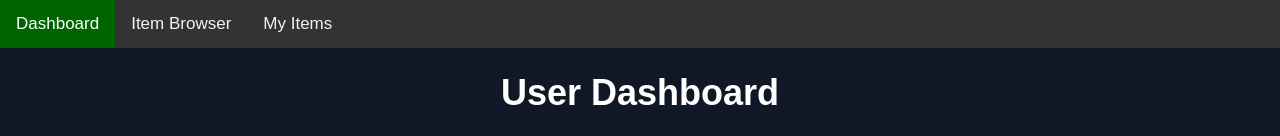
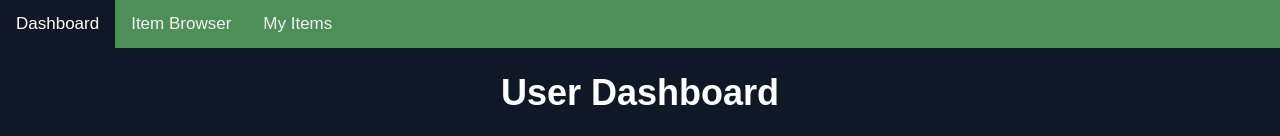
Before and after one commit to George5683/FEEDS, a website: page Resources/HTML/dashboard.html in a window 1280 px wide. Shown: the top 136 px of the page. Drawn offline with Linux system fonts and the light colour scheme; grey boxes are pictures that could not be loaded.

Commit message:
changed color of nav bar for dashboard

```diff
--- a/Resources/CSS/dashboard.css
+++ b/Resources/CSS/dashboard.css
@@ -10,7 +10,7 @@
 }
 
 .topnav {
-  background-color: #333;
+  background-color: #4e8f58;
   overflow: hidden;
   width: 100%
 }
@@ -26,13 +26,13 @@
 
 /* Change the color of links on hover */
 .topnav a:hover {
-  background-color: #4e8f58;
-  color: black;
+  background-color: #101827;
+  color: white;
 }
 
 /* Add a color to the active/current link */
 .topnav a.active {
-  background-color: darkgreen;
+  background-color: #101827;
   color: white;
 }
 
--- a/Resources/CSS/item-browser.css
+++ b/Resources/CSS/item-browser.css
@@ -6,7 +6,6 @@ body {
     display: flex;
     flex-direction: column; /* Stack elements vertically */
     justify-content: flex-start;
-    height: 100vh;
     background-color: #101827;
 }
 /* Welcome header & subheader */
--- a/Resources/CSS/my-items.css
+++ b/Resources/CSS/my-items.css
@@ -6,7 +6,6 @@ body {
   display: flex;
   flex-direction: column; /* Stack elements vertically */
   justify-content: flex-start;
-  height: 100vh;
   background-color: #101827;
 }
 /* Welcome header & subheader */
```
